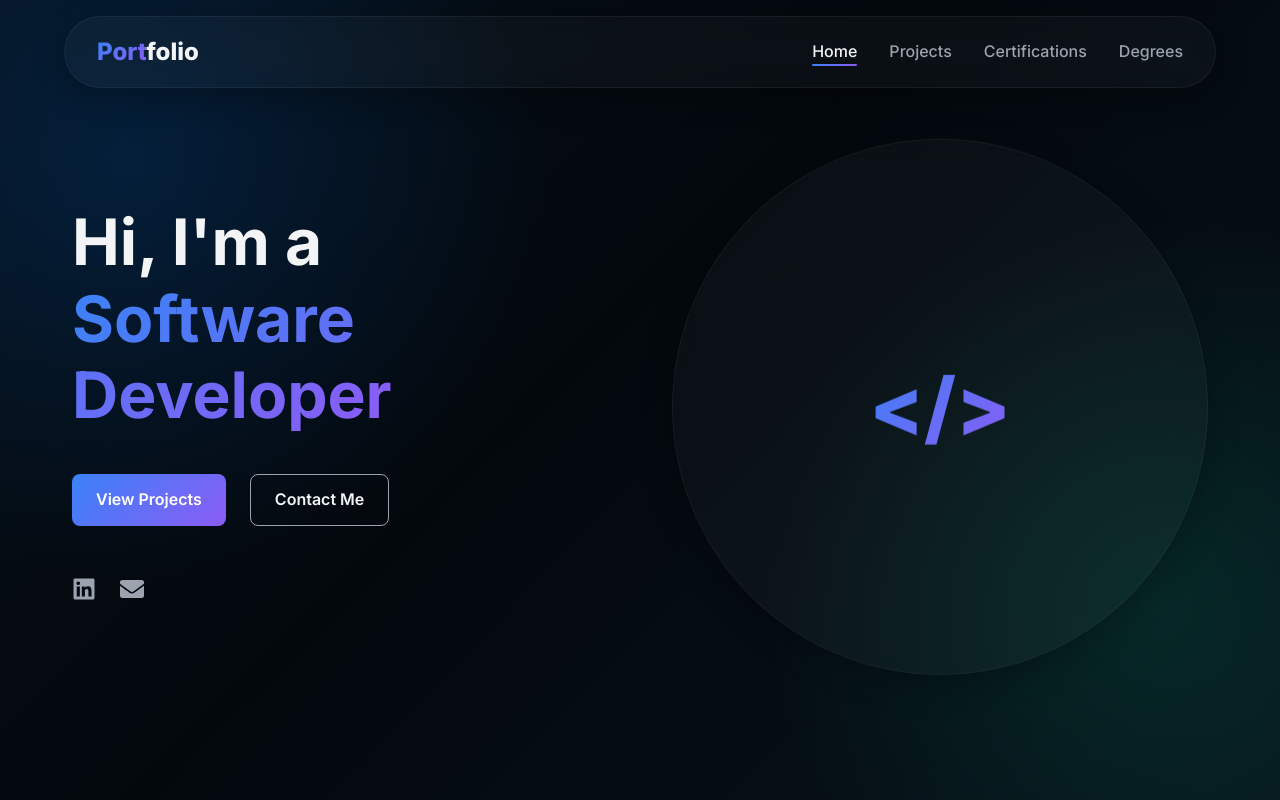
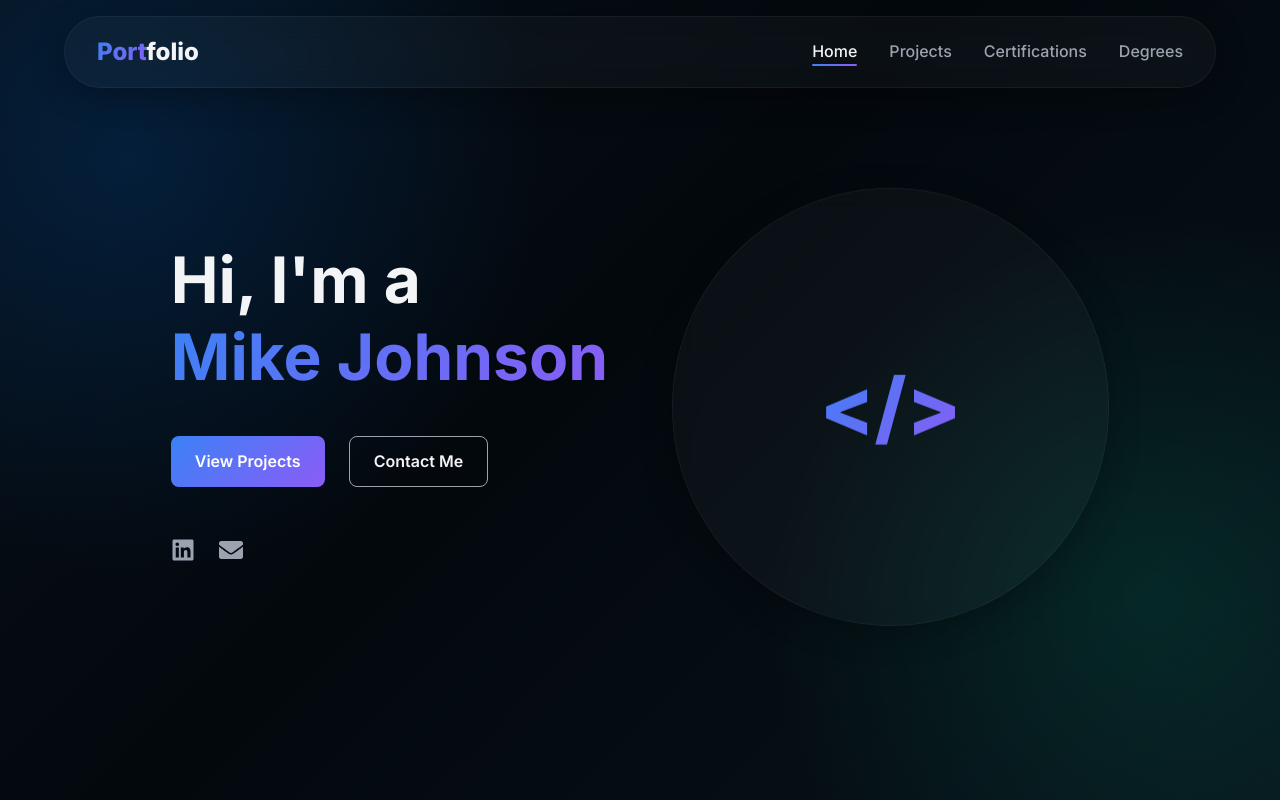
Before and after one commit to juangoptimizapp31/Portafolio, a React (Vite) app: page / in a window 1280 px wide. Shown: the top 800 px of the page. Built offline with nearby package versions, Linux system fonts and the light colour scheme; no server answers; the database is empty.

Commit message:
Update title to include name 'Mike Johnson'

```diff
--- a/src/pages/Home.jsx
+++ b/src/pages/Home.jsx
@@ -56,7 +56,7 @@ const Home = () => {
         <div className="home-content">
           <h1 className="home-title">
             Hi, I'm a <br />
-            <span className="text-gradient">Software Developer</span>
+            <span className="text-gradient">Mike Johnson</span>
           </h1>
           <p className="home-subtitle">
             {summary}
```
